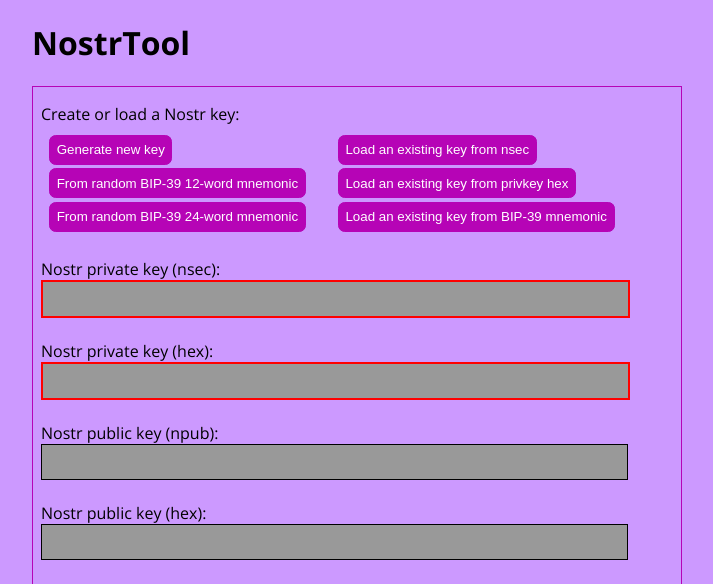
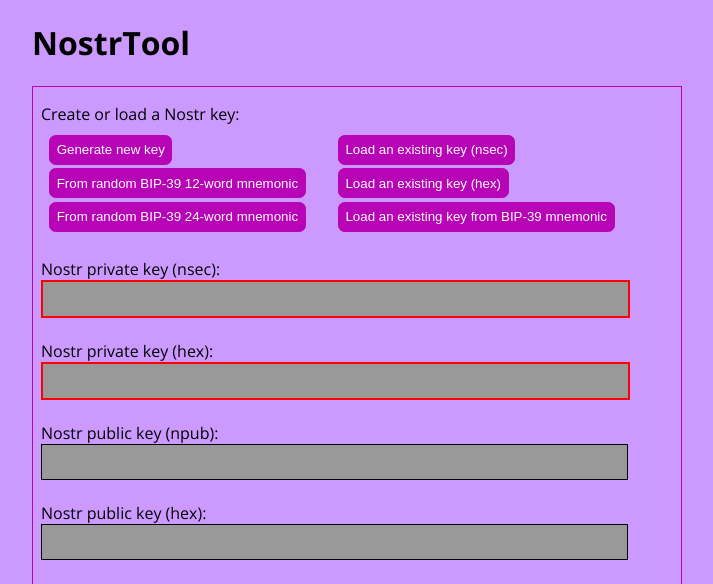
Before and after one commit to kdmukai/nostrtool, a Flask app: page / in a window 1280 px wide. Shown: the top 584 px of the page, without its empty margins (283-996 px from the left). Run offline with Flask 2, Linux system fonts and the light colour scheme.

Commit message:
Prep for Lambda

```diff
--- a/requirements.txt
+++ b/requirements.txt
@@ -1,2 +1,8 @@
 embit==0.7.0
 Flask==2.2.2
+cffi>=1.15.0
+cryptography>=37.0.4
+embit>=0.7.0
+pycparser>=2.21
+secp256k1>=0.14.0
+websocket-client>=1.3.3
--- a/src/templates/index.html
+++ b/src/templates/index.html
@@ -30,8 +30,8 @@
                             <input onclick="createNewPK('bip39_24');" type="button" value="From random BIP-39 24-word mnemonic" ><br/>
                         </div>
                         <div class="float_options">
-                            <input onclick="prepareLoadPK('nsec');" type="button" value="Load an existing key from nsec" ><br/>
-                            <input onclick="prepareLoadPK('hex');" type="button" value="Load an existing key from privkey hex" ><br/>
+                            <input onclick="prepareLoadPK('nsec');" type="button" value="Load an existing key (nsec)" ><br/>
+                            <input onclick="prepareLoadPK('hex');" type="button" value="Load an existing key (hex)" ><br/>
                             <input onclick="prepareLoadPK('bip39');" type="button" value="Load an existing key from BIP-39 mnemonic" ><br/>
                         </div>
                         <div class="clear_both"></div>
```
Also changed, not shown: src/app.py (renamed from src/nostr_tool.py), 1 other file.
